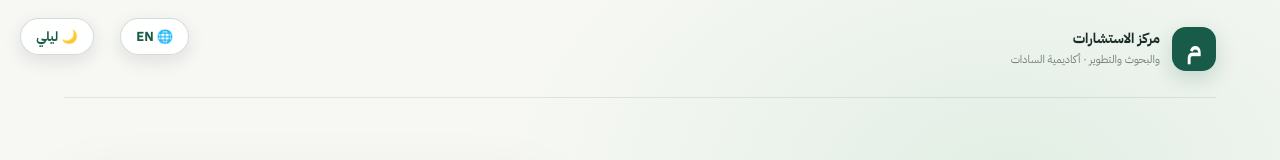
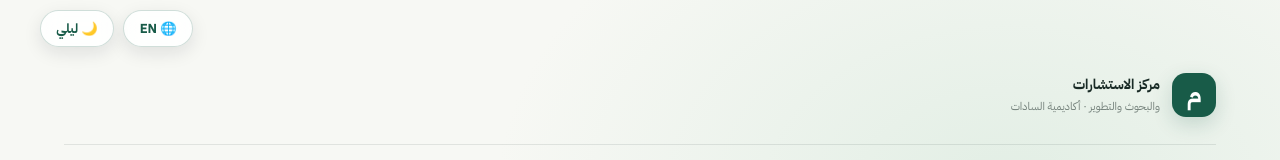
Before and after one commit to baherend/sams-command-center, a React (Vite) app in the folder CRDC/researcher-portal/: page / in a window 1280 px wide. Shown: the top 160 px of the page. Built offline with nearby package versions, Linux system fonts and the light colour scheme; no server answers.

Commit message:
fix(portal): align language and theme toggles in a clean non-overlapping utility bar

```diff
--- a/CRDC/researcher-portal/src/ThemeToggle.tsx
+++ b/CRDC/researcher-portal/src/ThemeToggle.tsx
@@ -26,7 +26,7 @@ export default function ThemeToggle() {
   return (
     <motion.button
       type="button"
-      className="theme-toggle-fab"
+      className="theme-toggle-fab" style={{ position: 'static', inset: 'auto', width: 'auto' }}
       onClick={() => setDark((d) => !d)}
       whileHover={{ scale: 1.05 }}
       whileTap={{ scale: 0.94 }}
--- a/CRDC/researcher-portal/src/i18n.tsx
+++ b/CRDC/researcher-portal/src/i18n.tsx
@@ -64,7 +64,7 @@ export function LanguageToggle() {
     <motion.button
       type="button"
       className="theme-toggle-fab"
-      style={{ insetInlineEnd: '7.5rem' }}
+      style={{ position: 'static', inset: 'auto', width: 'auto' }}
       onClick={toggleLang}
       whileHover={{ scale: 1.05 }}
       whileTap={{ scale: 0.94 }}
--- a/CRDC/researcher-portal/src/main.tsx
+++ b/CRDC/researcher-portal/src/main.tsx
@@ -8,8 +8,10 @@ import './styles.css'
 ReactDOM.createRoot(document.getElementById('root')!).render(
   <React.StrictMode>
     <LanguageProvider>
-      <LanguageToggle />
-      <ThemeToggle />
+      <div style={{ display: 'flex', justifyContent: 'flex-end', alignItems: 'center', gap: '0.6rem', padding: '0.65rem 1.25rem 0', maxWidth: '1240px', margin: '0 auto' }}>
+        <LanguageToggle />
+        <ThemeToggle />
+      </div>
       <App />
     </LanguageProvider>
   </React.StrictMode>,
```
